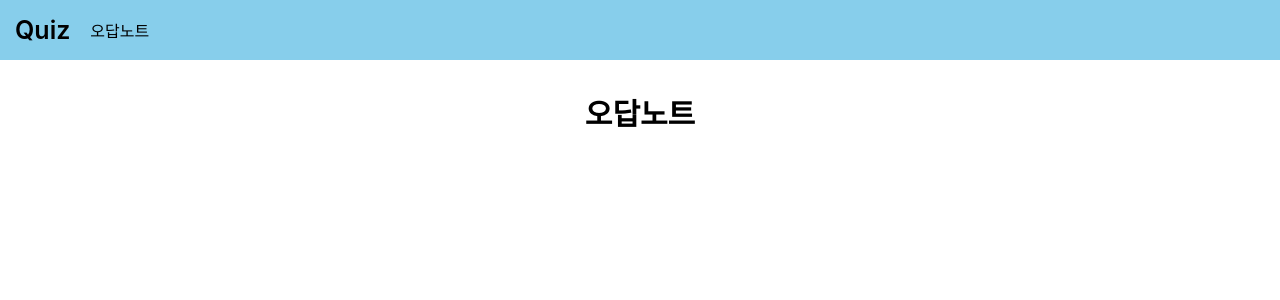
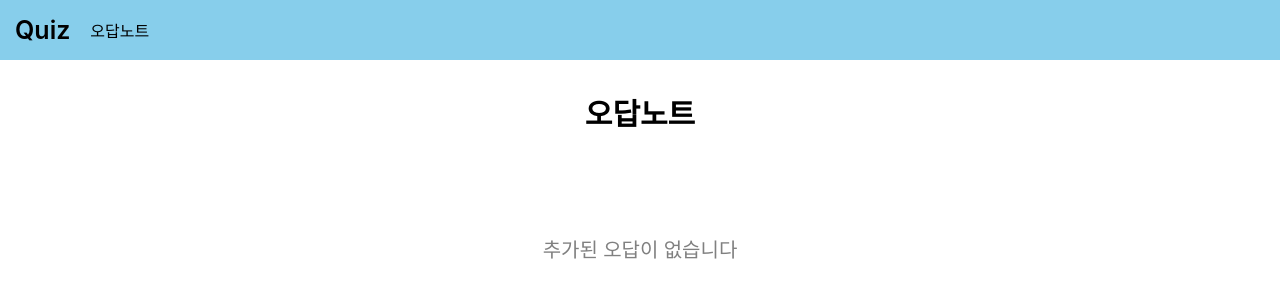
Before and after one commit to puki4416/quizApp, a React app: page /reviewnote in a window 1280 px wide. Shown: the top 300 px of the page. Built offline with nearby package versions, Linux system fonts and the light colour scheme; what chartjs-plugin-datalabels would draw is missing.

Commit message:
fix : reviewNote 페이지에서 오답이 없는경우 문구가 출력되도록 수정

```diff
--- a/src/component/ReviewNote/Body/Body.module.css
+++ b/src/component/ReviewNote/Body/Body.module.css
@@ -15,3 +15,11 @@
   text-align: center;
   margin: 0 0 20px 0;
 }
+
+.noResult {
+  text-align: center;
+  font-size: 20px;
+  margin: 100px 0 0 0;
+  font-weight: 500;
+  color: gray;
+}
--- a/src/component/ReviewNote/Body/Body.tsx
+++ b/src/component/ReviewNote/Body/Body.tsx
@@ -9,7 +9,10 @@ const Body = () => {
   return (
     <div className={styles.mainBlock}>
       <div className={styles.title}>오답노트</div>
-      {reviews.map((review) => {
+      {!reviews.length ? (
+        <p className={styles.noResult}>추가된 오답이 없습니다</p>
+      ) : (
+        reviews.map((review) => {
           return (
             <div key={review.question} className={styles.reviewBlock}>
               <ProblemInfo
@@ -24,7 +27,8 @@ const Body = () => {
               />
             </div>
           );
-      })}
+        })
+      )}
     </div>
   );
 };
```
Lines whose indentation alone changed are shown as unchanged.
